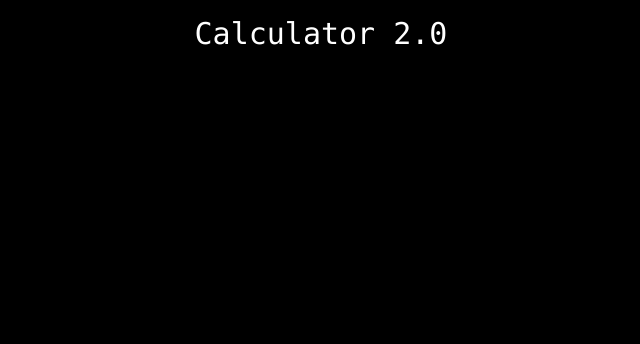
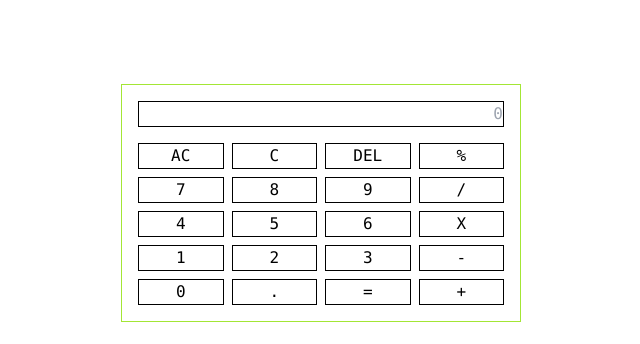
Before and after one commit to MuhammaduBarry/Calculator-2.0, a website built with Vite: page Calculator 2.0/index.html in a window 1280 px wide. Shown: the whole page, without its empty margins (319-959 px from the left). Built offline with nearby package versions, Linux system fonts and the light colour scheme.

Commit message:
fixing ui

```diff
--- a/Calculator 2.0/index.html
+++ b/Calculator 2.0/index.html
@@ -9,10 +9,32 @@
   <title>Calculator 2.0</title>
 </head>
 
-<body class="bg-black box-border text-center font-mono">
+<body class="box-border text-center font-mono">
   <h1 class="text-white text-3xl mt-4">Calculator 2.0</h1>
-  <div id="calulator-body">
-
+  <div class="w-sm flex flex-col m-auto mt-8 border border-lime-400 p-4">
+    <input type="text" placeholder="0" class="text-right border border-black mb-4">
+    <div class="grid grid-cols-4 gap-2 bg-white" id="calulator-body">
+      <button class="border border-black" id="off-button">AC</button>
+      <button class="border border-black" id="clear-button">C</button>
+      <button class="border border-black" id="delete-button">DEL</button>
+      <button class="border border-black operation" id="remainder-button">%</button>
+      <button class="border border-black number" id="seven">7</button>
+      <button class="border border-black number" id="eight">8</button>
+      <button class="border border-black number" id="nine">9</button>
+      <button class="border border-black operation" id="divide-button">/</button>
+      <button class="border border-black number" id="four">4</button>
+      <button class="border border-black number" id="five">5</button>
+      <button class="border border-black number" id="six">6</button>
+      <button class="border border-black operation" id="mulitplication-button">X</button>
+      <button class="border border-black number" id="one">1</button>
+      <button class="border border-black number" id="two">2</button>
+      <button class="border border-black number" id="three">3</button>
+      <button class="border border-black operation" id="subraction-button">-</button>
+      <button class="border border-black number" id="zero">0</button>
+      <button class="border border-black number" id="decimal-point">.</button>
+      <button class="border border-black oepration" id="equal-button">=</button>
+      <button class="border border-black operation" id="addition-button">+</button>
+    </div>
   </div>
 </body>
 
--- a/Calculator 2.0/tailwind.config.js
+++ b/Calculator 2.0/tailwind.config.js
@@ -2,7 +2,11 @@
 export default {
   content: ["./*.{html,js}"],
   theme: {
-    extend: {},
+    extend: {
+      width: {
+        sm: "400px",
+      },
+    },
   },
   plugins: [],
 };
```
